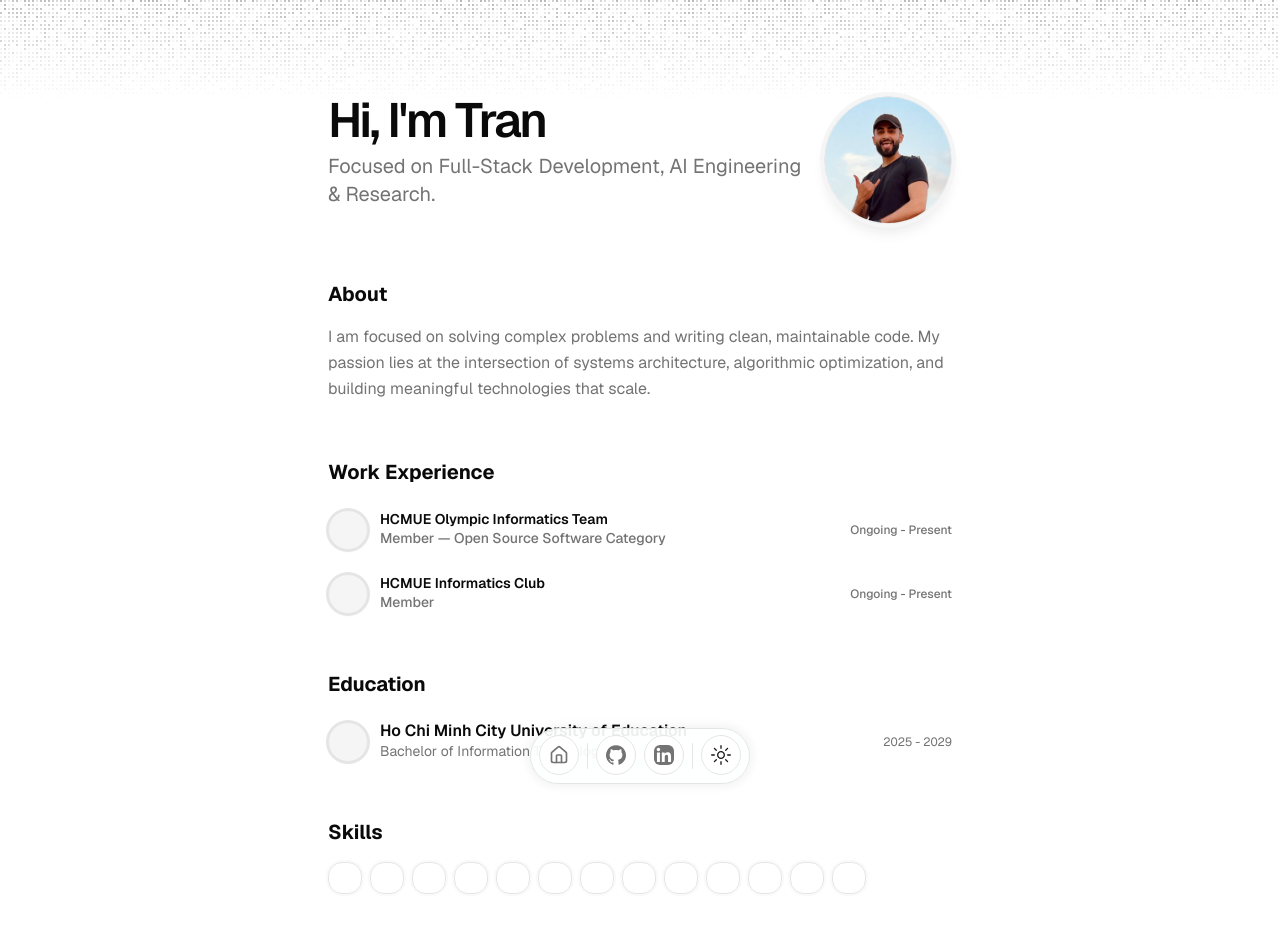
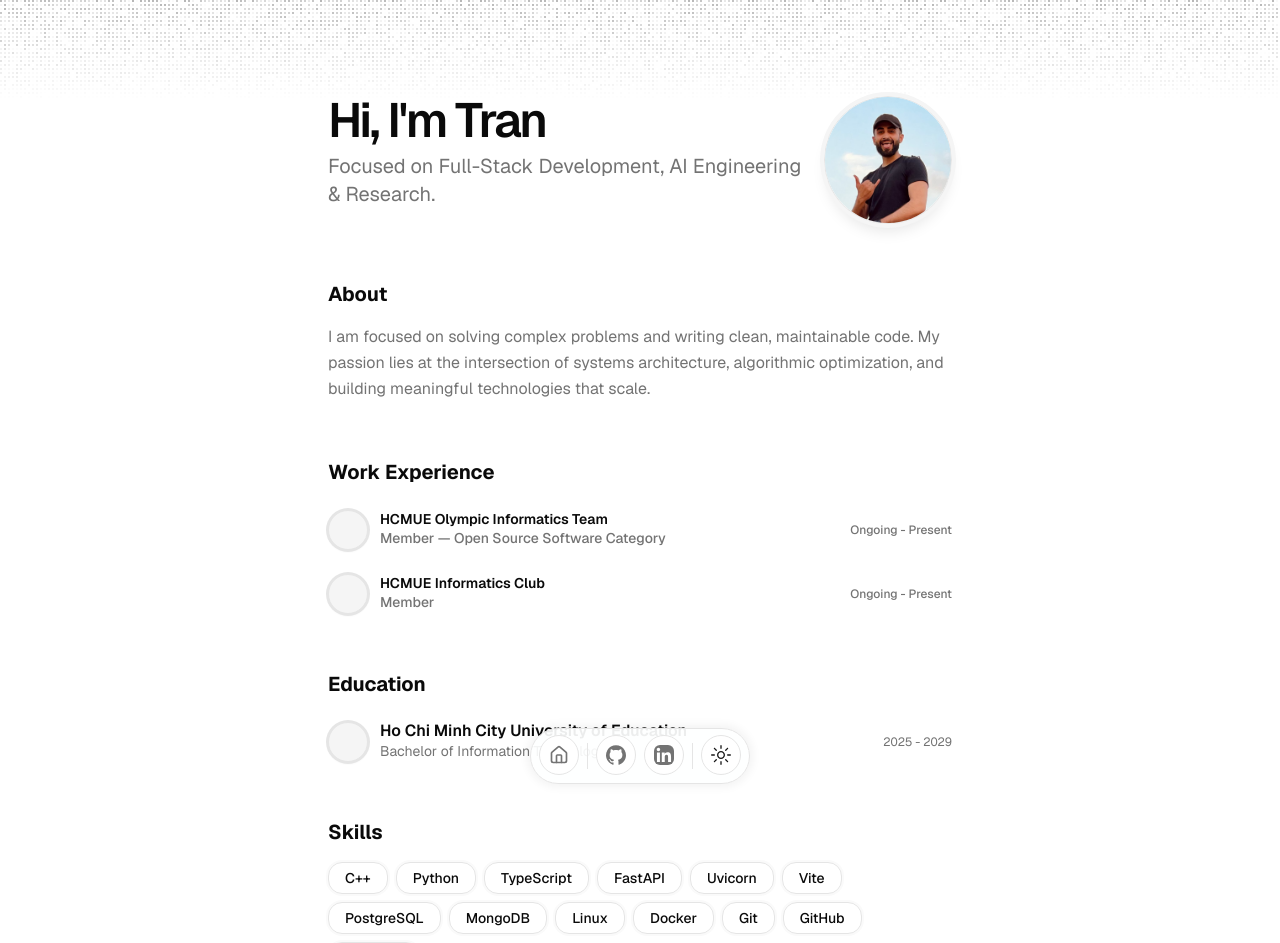
Before and after one commit to CoderIshibuki/CoderIshibuki.github.io, a Next.js app: page / in a window 1280 px wide. Shown: the top 943 px of the page. Built offline with nearby package versions, Linux system fonts and the light colour scheme.

Commit message:
fix: resolve skills mapping and hydration errors

```diff
--- a/package.json
+++ b/package.json
@@ -26,7 +26,7 @@
     "content-collections": "^0.2.1",
     "lucide-react": "^0.562.0",
     "motion": "^12.23.27",
-    "next": "16.1.1",
+    "next": "^16.3.4",
     "next-themes": "^0.4.6",
     "react": "^19.2.3",
     "react-dom": "^19.2.3",
@@ -40,7 +40,7 @@
     "tw-animate-css": "^1.4.0"
   },
   "devDependencies": {
-    "@content-collections/core": "^0.13.1",
+    "@content-collections/core": "^0.15.2",
     "@content-collections/next": "^0.2.10",
     "@tailwindcss/typography": "^0.5.19",
     "@types/node": "^25.0.3",
--- a/src/app/layout.tsx
+++ b/src/app/layout.tsx
@@ -64,6 +64,7 @@ export default function RootLayout({
   return (
     <html lang="en" suppressHydrationWarning>
       <body
+        suppressHydrationWarning
         className={cn(
           "min-h-screen bg-background font-sans antialiased relative",
           geist.variable,
--- a/src/app/page.tsx
+++ b/src/app/page.tsx
@@ -120,10 +120,9 @@ export default function Page() {
           </BlurFade>
           <div className="flex flex-wrap gap-2">
             {DATA.skills.map((skill, id) => (
-              <BlurFade key={skill.name} delay={BLUR_FADE_DELAY * 10 + id * 0.05}>
+              <BlurFade key={skill} delay={BLUR_FADE_DELAY * 10 + id * 0.05}>
                 <div className="border bg-background border-border ring-2 ring-border/20 rounded-xl h-8 w-fit px-4 flex items-center gap-2">
-                  {skill.icon && <skill.icon className="size-4 rounded overflow-hidden object-contain" />}
-                  <span className="text-foreground text-sm font-medium">{skill.name}</span>
+                  <span className="text-foreground text-sm font-medium">{skill}</span>
                 </div>
               </BlurFade>
             ))}
```
Also changed, not shown: 1 other file (tests, documents, lock files or other folders).
